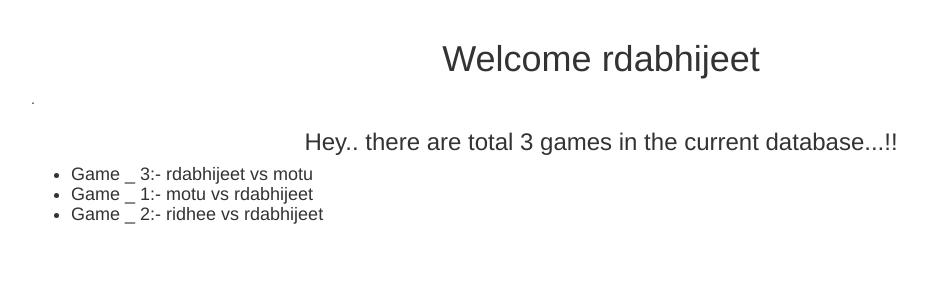
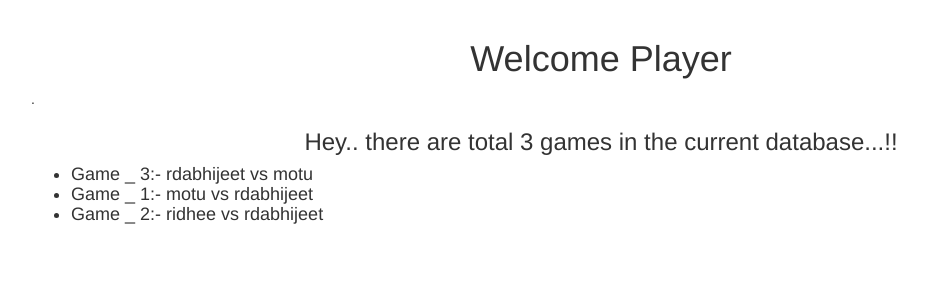
Before and after one commit to amendhe/tictactoe, a Django app: page /player/home in a window 1280 px wide. Shown: the part 51-351 px from the top of the page, without its empty margins (39-966 px from the left). Run offline with Django 3.2, Linux system fonts and the light colour scheme; a user stored in the database is signed in; data comes from the database, SQL or seed files in the repository; some libraries are stand-ins or nearby versions.

Commit message:
error free

```diff
--- a/templates/player/home.html
+++ b/templates/player/home.html
@@ -6,7 +6,7 @@ players Home
 {%endblock%}
 {% block content%}
 <h1>
-    <center>Welcome {{user.username}}</center>
+    <center>Welcome Player</center>
 </h1>
 .
 
```
